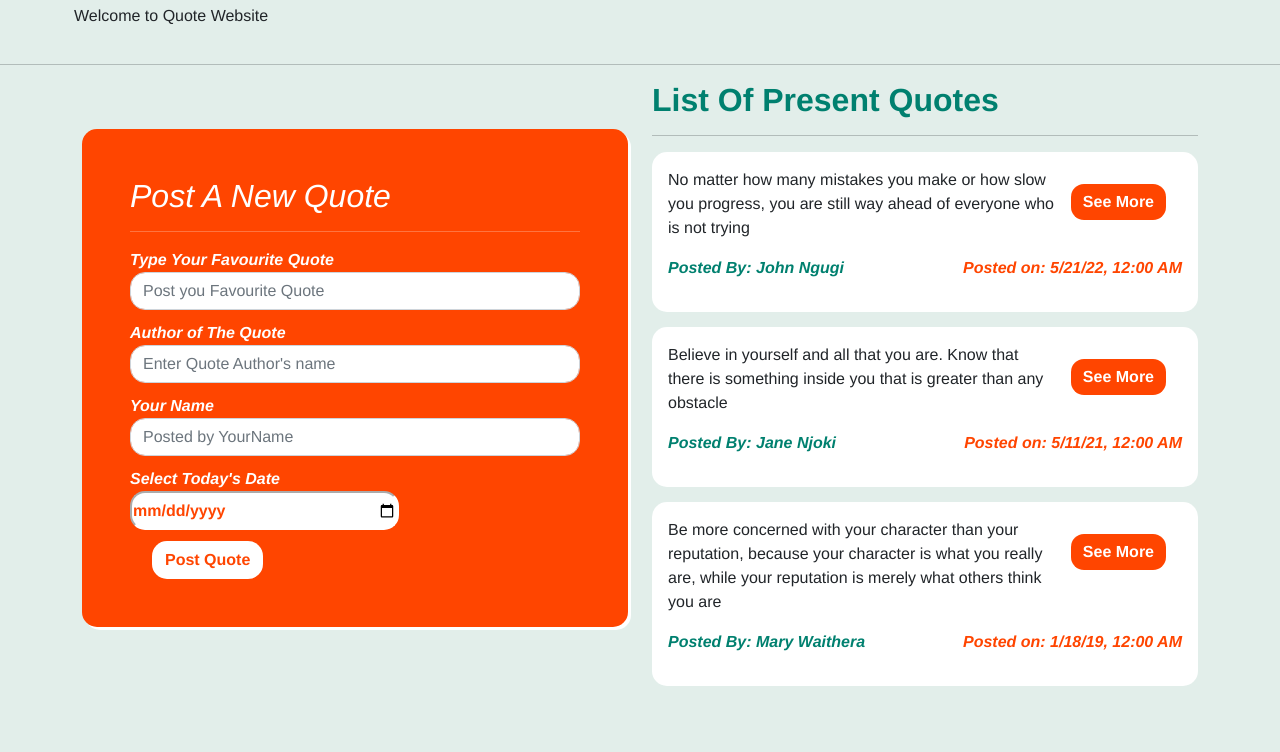
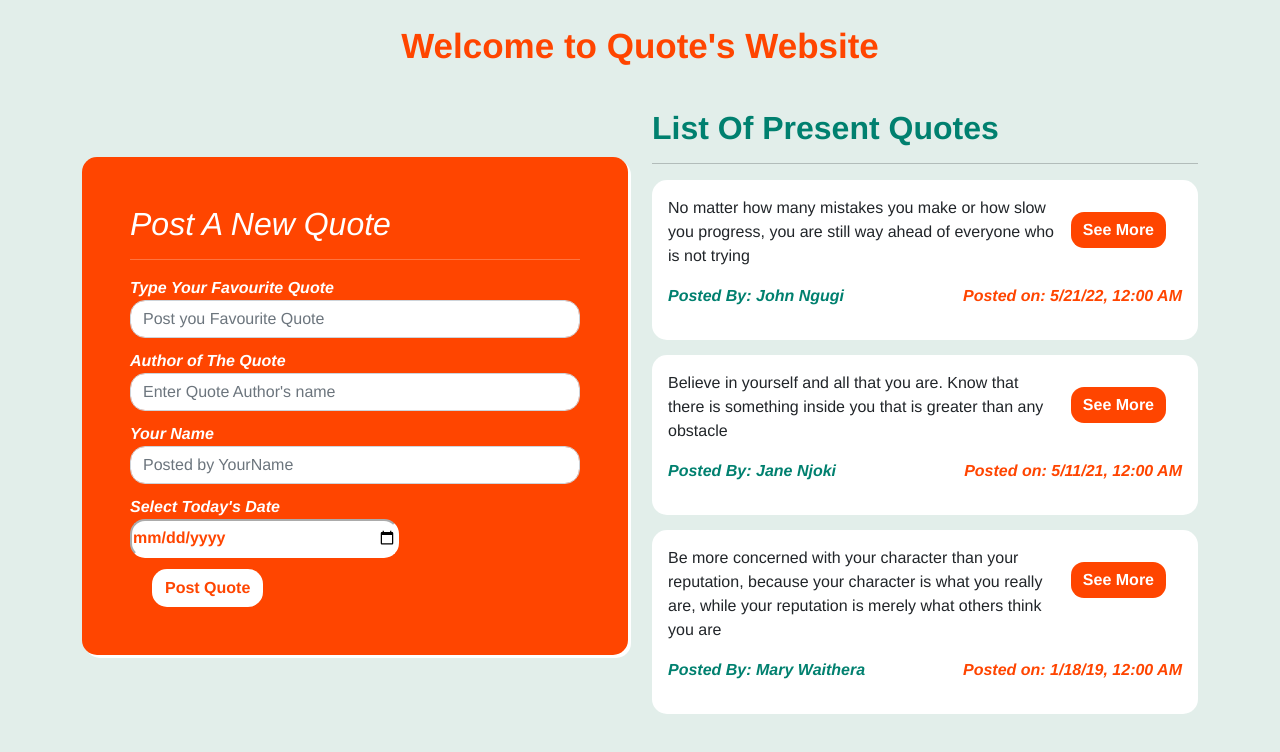
Before and after one commit to danknjoroge/Quotes, an Angular app: page / in a window 1280 px wide. Shown: the top 752 px of the page. Built offline with nearby package versions, Linux system fonts and the light colour scheme.

Commit message:
modified appearance

```diff
--- a/src/app/quote/quote.component.css
+++ b/src/app/quote/quote.component.css
@@ -29,3 +29,8 @@ h2{
     color: rgb(0, 128, 111);
     font-weight: bold;
 }
+.head{
+    color: orangered;
+    font-weight: bold;
+    font-size: 35px;
+}
--- a/src/app/quote/quote.component.html
+++ b/src/app/quote/quote.component.html
@@ -1,8 +1,8 @@
 <div class="container p-1">
-    <p>{{name}}</p>
+    <p class="text-center head p-3">{{name}}</p>
 </div>
-<hr>
-<div class="container">
+<!-- <hr> -->
+<div class="container  mb-5">
     <div class="row">
         <div class="col-md-6">
             <app-quote-form (addQuote)="addNewQuote($event) "></app-quote-form>
--- a/src/app/quote/quote.component.ts
+++ b/src/app/quote/quote.component.ts
@@ -31,7 +31,7 @@ export class QuoteComponent implements OnInit {
 
 
   constructor() { }
-  name ="Welcome to Quote Website";
+  name ="Welcome to Quote's Website";
 
   ngOnInit(): void {
   }
```
